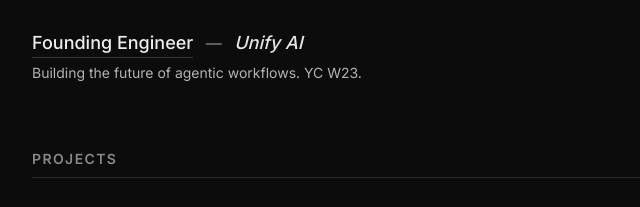
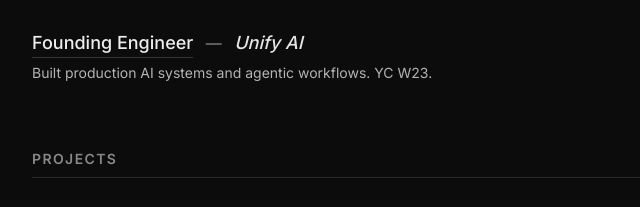
Before and after one commit to iamjameskeane/personal-website, an Astro site: page / in a window 1280 px wide. Shown: the part 450-657 px from the top of the page, 248-888 px from the left. Built offline with nearby package versions, Linux system fonts and the light colour scheme; Astro itself is replaced by a stand-in of ours.

Commit message:
Added CV, Updated Job Tagline

```diff
--- a/src/pages/index.astro
+++ b/src/pages/index.astro
@@ -29,7 +29,7 @@ import PhotoGrid from '../components/PhotoGrid';
 					title="Founding Engineer — Unify AI"
 					href="https://unify.ai"
 					external={true}
-					description="Building the future of agentic workflows. YC W23."
+					description="Built production AI systems and agentic workflows. YC W23."
 					date="2022 — 2026"
 				/>
 			</Section>
@@ -194,6 +194,7 @@ import PhotoGrid from '../components/PhotoGrid';
 					<a href="https://strava.com/athletes/39388868" class="brandur-link font-medium">Strava</a>
 					<a href="https://linkedin.com/in/iamjameskeane" class="brandur-link font-medium">LinkedIn</a>
 					<a href="https://instagram.com/iamjameskeane" class="brandur-link font-medium">Instagram</a>
+										<a href="/cv.pdf" class="brandur-link font-medium">Curriculum Vitae</a>
 				</div>
 			</Section>
 
```
Also changed, not shown: 1 other file.
